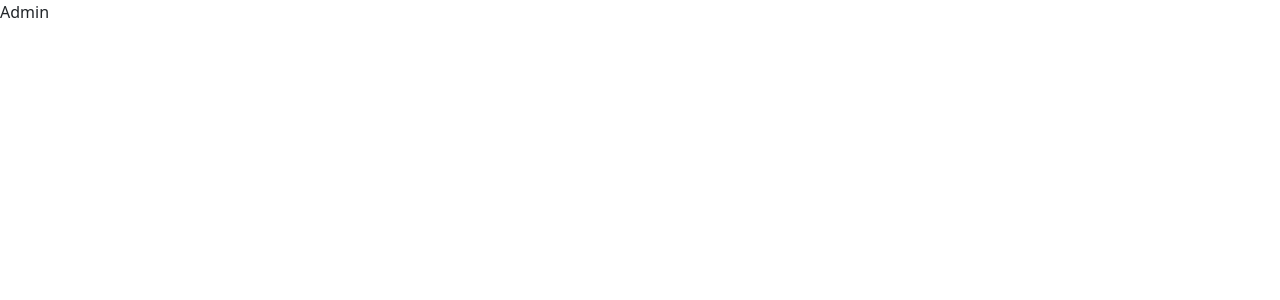
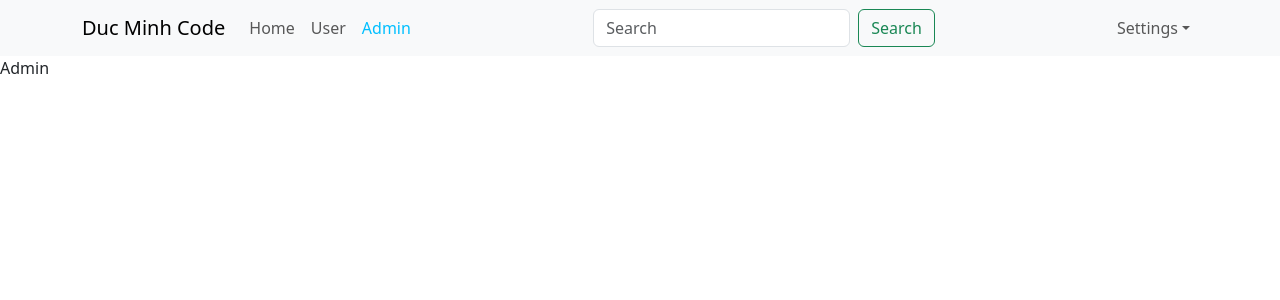
Before and after one commit to minh12200412/Personal-Project, a React (Create React App) app: page /admins in a window 1280 px wide. Shown: the top 300 px of the page. Built offline with nearby package versions, Linux system fonts and the light colour scheme.

Commit message:
RouterSS2

```diff
--- a/src/App.js
+++ b/src/App.js
@@ -1,10 +1,18 @@
 import "./App.scss";
 import Header from "./Components/Header/Header";
-
+import { Outlet, Link } from "react-router-dom";
 function App() {
   return (
     <div className="App-container">
-      <Header />
+      <div className="header-container">
+        <Header />
+      </div>
+      <div className="main-container">
+        <div className="sidenav-container"></div>
+        <div className="app-content">
+          <Outlet />
+        </div>
+      </div>
     </div>
   );
 }
--- a/src/App.scss
+++ b/src/App.scss
@@ -2,3 +2,14 @@
   padding: 0;
   margin: 0;
 }
+.App-container {
+  .header-container {
+    .navbar-nav {
+      .nav-link {
+        &.active {
+          color: #00bfff;
+        }
+      }
+    }
+  }
+}
--- a/src/Components/Header/Header.jsx
+++ b/src/Components/Header/Header.jsx
@@ -4,25 +4,28 @@
 import NavDropdown from "react-bootstrap/NavDropdown";
 import Form from "react-bootstrap/Form";
 import Button from "react-bootstrap/Button";
-import { Link } from "react-router-dom";
+import { NavLink } from "react-router-dom";
 
 const Header = () => {
   return (
     <Navbar expand="lg" className="bg-body-tertiary">
       <Container>
-        <Navbar.Brand href="">Duc Minh Code</Navbar.Brand>
+        {/* <Navbar.Brand href="">Duc Minh Code</Navbar.Brand> */}
+        <NavLink className="navbar-brand" to="/">
+          Duc Minh Code
+        </NavLink>
         <Navbar.Toggle aria-controls="basic-navbar-nav" />
         <Navbar.Collapse id="basic-navbar-nav">
           <Nav className="me-auto">
-            <Link className="nav-link" to="/">
+            <NavLink className="nav-link" to="/">
               Home
-            </Link>
-            <Link className="nav-link" to="/users">
+            </NavLink>
+            <NavLink className="nav-link" to="/users">
               User
-            </Link>
-            <Link className="nav-link" to="/admins">
+            </NavLink>
+            <NavLink className="nav-link" to="/admins">
               Admin
-            </Link>
+            </NavLink>
           </Nav>
           <Nav className="me-auto">
             <Form className="d-flex">
--- /dev/null
+++ b/src/Components/Home/HomePage.jsx
@@ -0,0 +1,6 @@
+import React from "react";
+
+const HomePage = (props) => {
+  return <div className="homepage-container">HomePage</div>;
+};
+export default HomePage;
--- a/src/index.js
+++ b/src/index.js
@@ -9,6 +9,7 @@
 import { BrowserRouter, Routes, Route } from "react-router-dom";
 import User from "./Components/User/User";
 import Admin from "./Components/Admin/Admin";
+import HomePage from "./Components/Home/HomePage";
 
 const root = ReactDOM.createRoot(document.getElementById("root"));
 root.render(
@@ -16,9 +17,11 @@
   <React.StrictMode>
     <BrowserRouter>
       <Routes>
-        <Route path="/" element={<App />} />
-        <Route path="users" element={<User />} />
-        <Route path="admins" element={<Admin />} />
+        <Route path="/" element={<App />}>
+          <Route index element={<HomePage />} />
+          <Route path="users" element={<User />} />
+          <Route path="admins" element={<Admin />} />
+        </Route>
       </Routes>
     </BrowserRouter>
   </React.StrictMode>
```
